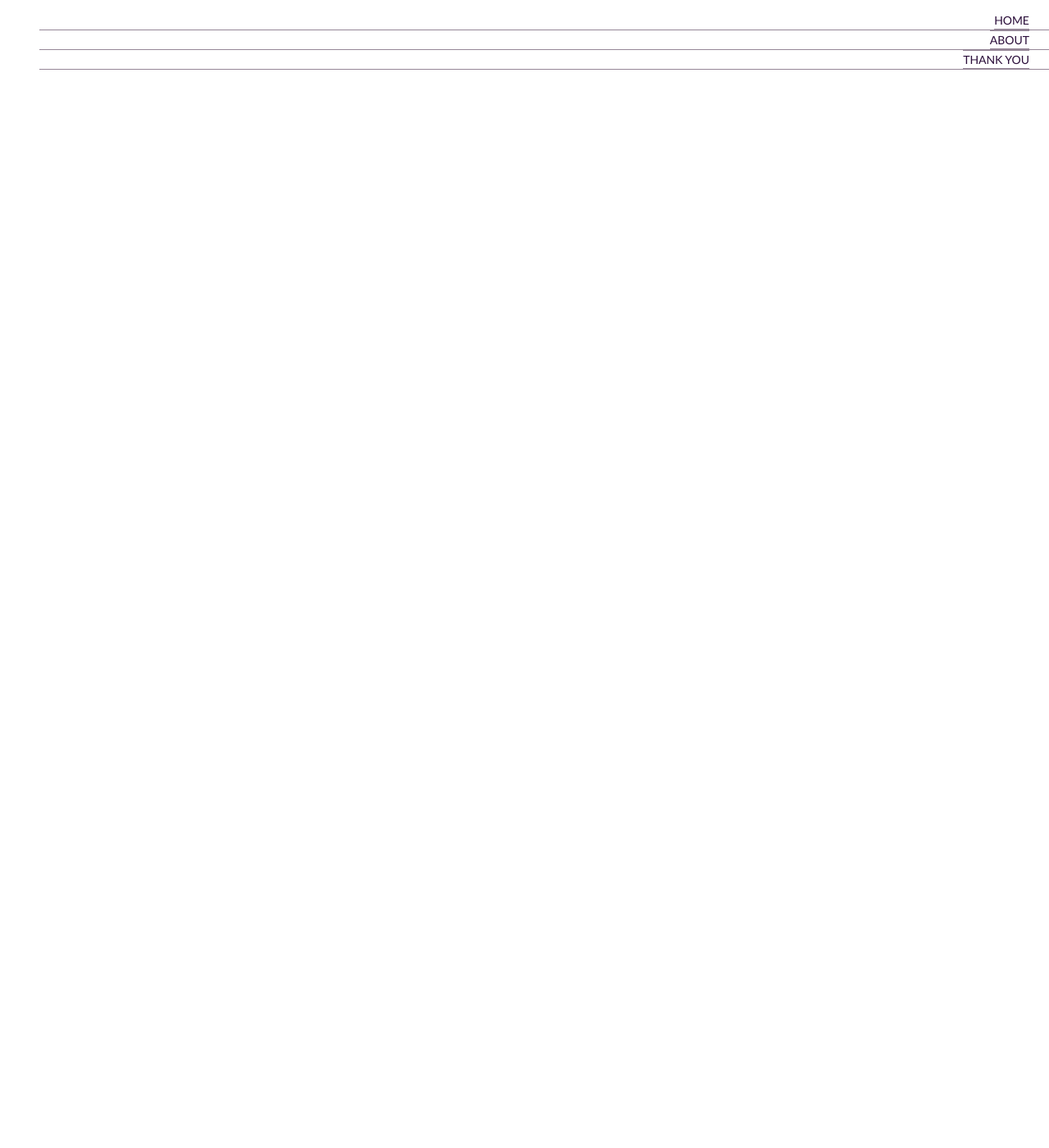
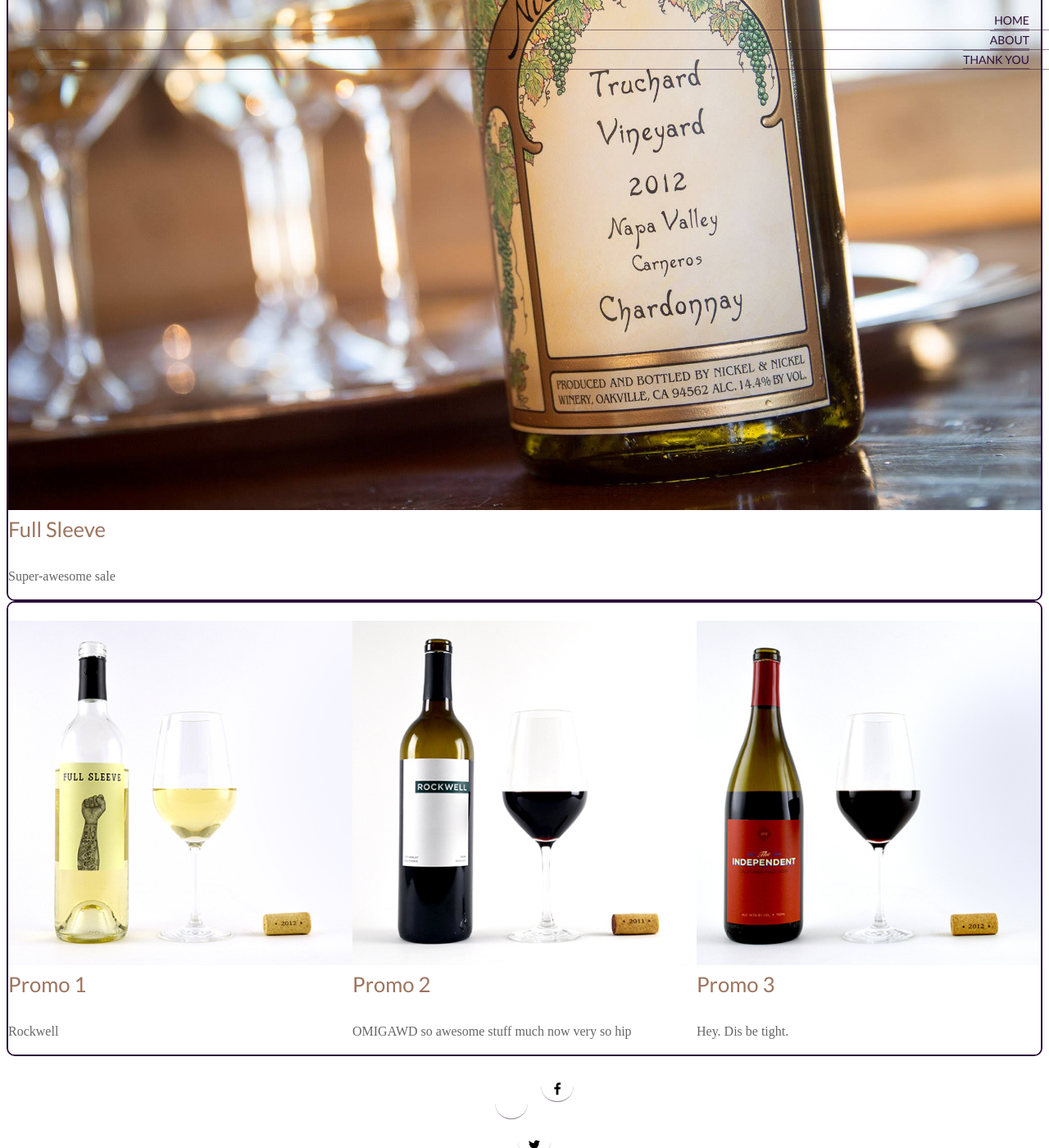
Before and after one commit to EvanAG/ecommerce-website, a Jekyll site: the page built from index.html, in a window 1280 px wide and 1400 px high, scrolled down 630 px. Shown: the whole window at 82% size. Built offline with Jekyll 4.4.1, drawn with Linux system fonts in a browser that asks for light colours; nearby versions of some CDN libraries; some web fonts are replaced; Markdown is read by kramdown in place of the engine named in the settings; before the commit the page ends 900 px from its top, so only the background shows below that.

```diff
--- a/index.html
+++ b/index.html
@@ -7,3 +7,28 @@
 <h1>Crescent Wine</h1>
 
 <p>Whether it is a subtle splash of rose, a pinch of pinot gris, or a soothing sip of sherry, Crescent Wine can accomodate your every desire. We have an extensive and knowledgable collection of wines, accessories, and a guide to the art of wine. Please feel free to navigate through our website and explore the many pages devoted to the craft of wine making.</p>
+
+<h1>Wine Selection</h1>
+
+<div class="grid promo-group">
+
+	<div class="gutter unit unit-s-1 unit-m-1 unit-l">
+			{% include promo-large.html title="Full Sleeve" description="Super-awesome sale" image="chardonnay.jpg" %}
+		</div>
+</div>
+
+<div class="grid promo-group">
+
+	<div class="gutter unit unit-s-1 unit-m-1-3 unit-l-1-3">
+		{% include promo-small.html title="Promo 1" description="Rockwell" image="sleeve.jpg" %}
+	</div>
+
+	<div class="gutter unit unit-s-1 unit-m-1-3 unit-l-1-3">
+		{% include promo-small.html title="Promo 2" description="OMIGAWD so awesome stuff much now very so hip" image="rockwell.jpg" %}
+	</div>
+
+	<div class="gutter unit unit-s-1 unit-m-1-3 unit-l-1-3">
+		{% include promo-small.html title="Promo 3" description="Hey. Dis be tight." image="independant.jpg" %}
+	</div>
+
+</div>
```
